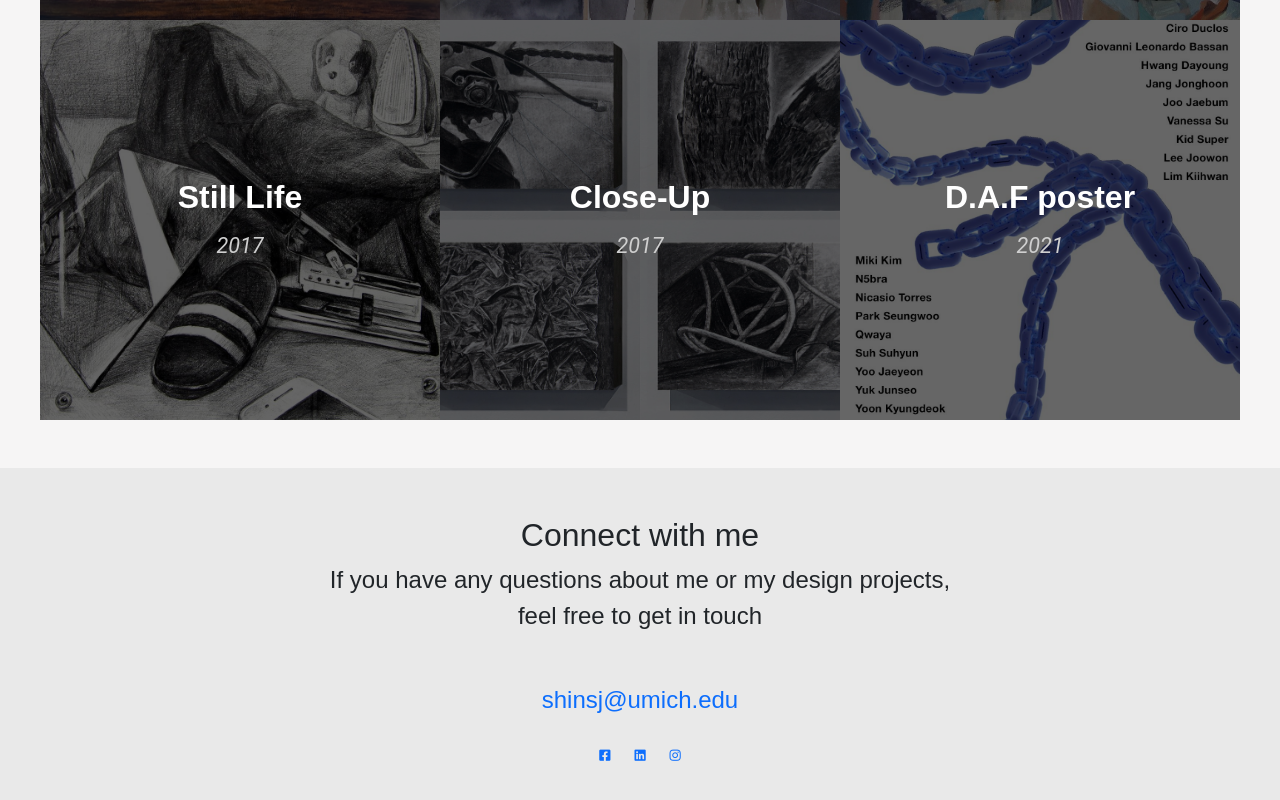
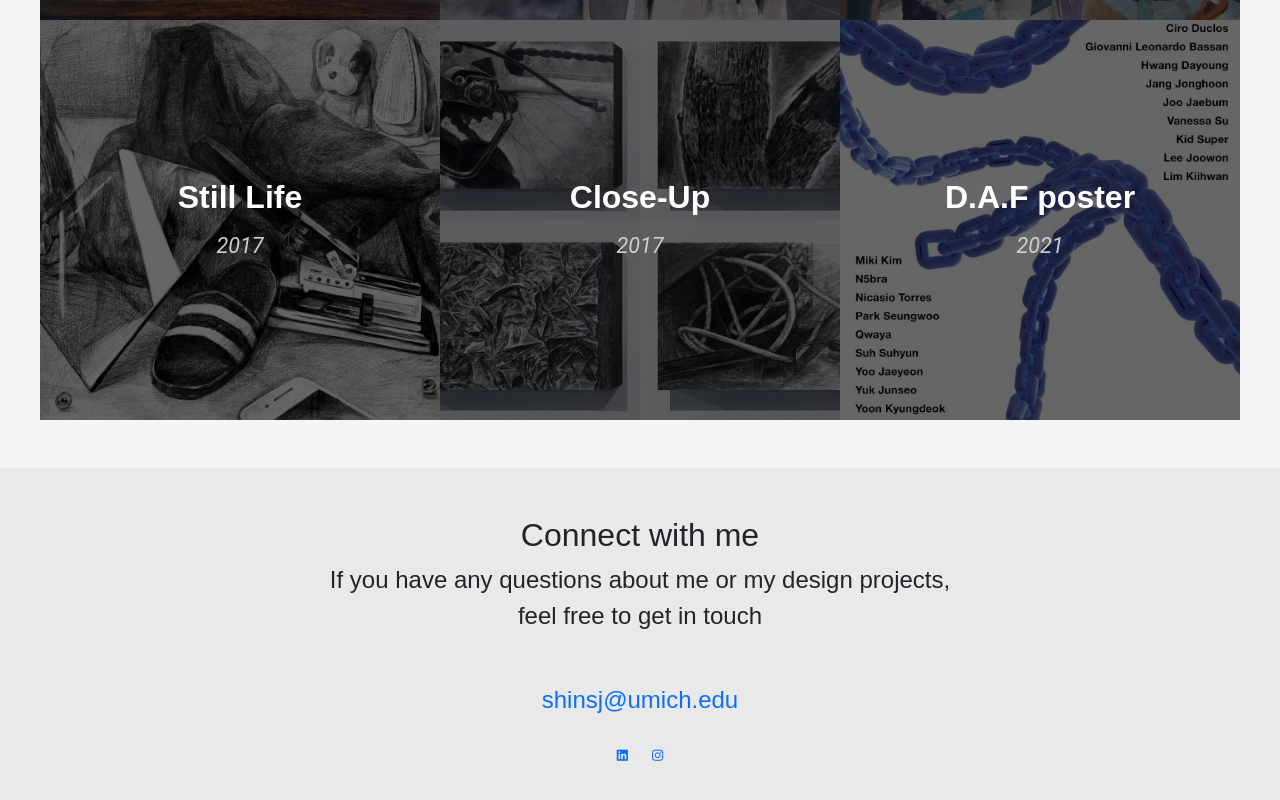
Before and after one commit to seungjaeshin/mobile, a plain HTML site: page index.html in a window 1280 px wide. Shown: the part 1173-1973 px from the top of the page. Drawn offline with Linux system fonts and the light colour scheme.

Commit message:
Update index.html

```diff
--- a/index.html
+++ b/index.html
@@ -101,7 +101,6 @@
             <div class="info">
                 <p class="text-center"> <a href="mailto:shinsjumich.edu">shinsj@umich.edu</a></p>
                 <div class="row justify-content-center">
-                    <div class="col-auto"><a class="social" href="facebook.com" target="_blank"><i class="fab fa-facebook-square"></i></a></div>
                     <div class="col-auto"><a class="social" href="https://www.linkedin.com/in/seung-jae-shin-01ba89199/" target="_blank"><i class="fab fa-linkedin"></i></a></div>
                     <div class="col-auto"><a class="social" href="https://www.instagram.com/96seungjae/" target="_blank"><i class="fab fa-instagram"></i></a></div>
                 </div>
```
